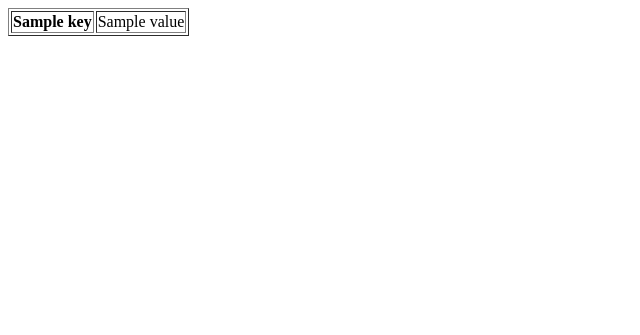
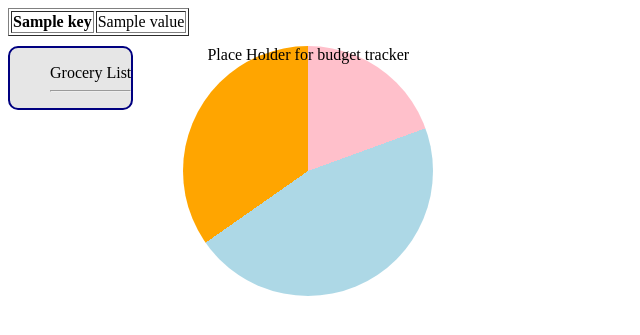
Before and after one commit to ksu-is/meal-and-budget-planner, a Flask app: template templates/result.html in a window 1280 px wide. Shown: the top 335 px of the page, without its empty margins (0-640 px from the left). Run offline with Flask 2, Linux system fonts and the light colour scheme; the template is opened without the code that fills it: most values are stand-ins (such as "Sample title", 1, 10 or a date in 2020).

Commit message:
Connecting user selection to results page
Added results based on user selection result.html. I can't get the grocery list to convert the list to String.

```diff
--- a/templates/result.html
+++ b/templates/result.html
@@ -1,5 +1,49 @@
 <!doctype html>
 <html>
+	<head>
+	<style>
+		.budget_tracker {
+				float:right;
+				margin-top: 10px;
+				margin-right: 150px;
+				display: block;
+				width: 250px;
+				height: 250px;
+				border-radius: 50%;
+				background-image: conic-gradient(
+					pink 70deg,
+					lightblue 0 235deg,
+					orange 0);
+			}
+
+		body,.budget_tracker {
+        display: inline-block;
+        justify-content:center;
+        align-items:center;
+    }
+		.grocery_list {
+				float:right;
+				margin-top: 10px;
+				margin-right: 50px;
+				width: auto;
+				height: auto;
+				border: 2px solid navy;
+				border-radius: 10px;
+				text-align: center;
+			background-color: rgba(229,229,229,.95);
+
+	}
+			body,.grocery_list {
+        display: inline-block;
+        justify-content:center;
+        align-items:center;
+    }
+			ul .grocery_list {
+				list-style: none
+			}
+		</style>
+
+
    <body>
       <table border = "1">
          {% for key, value in result.items() %}
@@ -9,5 +53,26 @@
             </tr>
          {% endfor %}
       </table>
+	   <div class="budget_tracker" style="text-align: center">Place Holder for budget tracker
+	   </div>
+	   <div class="grocery_list">
+		   <ul>
+			   <li style="list-style: none"> Grocery List</li>
+			   <hr>
+		   <!--tested {% for key, value in result.items() %}
+               <li> {{ key }}, {{ value }} </li>
+         {% endfor %}-->
+			<!-- pulls ingredient list for each rec for selections made-->
+			{% for key,value in result.items() %}
+			   {% for list in recipes %}
+			   {% if value == list[0]: %}
+			   <li>For {{value}} you will need: <br>{{list[2::]}}</li>
+			   {% else %}
+			   {% endif %}
+			   {% endfor %}
+			 {% endfor %}
+		   </ul>
+	   </div>
    </body>
+	</head>
 </html>
--- a/templates/userform.html
+++ b/templates/userform.html
@@ -163,6 +163,7 @@
 			 <li> 2 </li>
 		   </ul>
 	   </div>
+
 	</div>
 </body>
 	</head>
```
